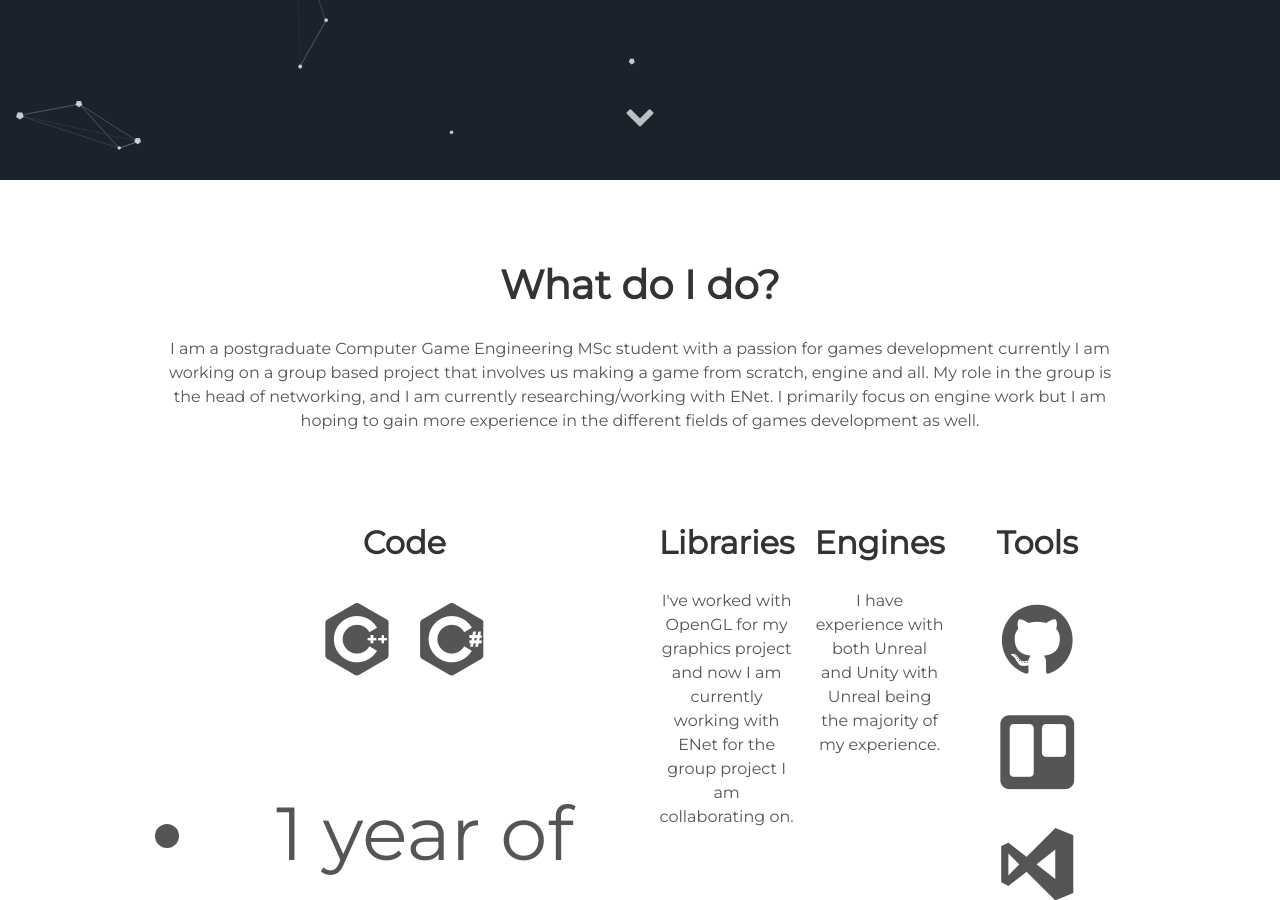
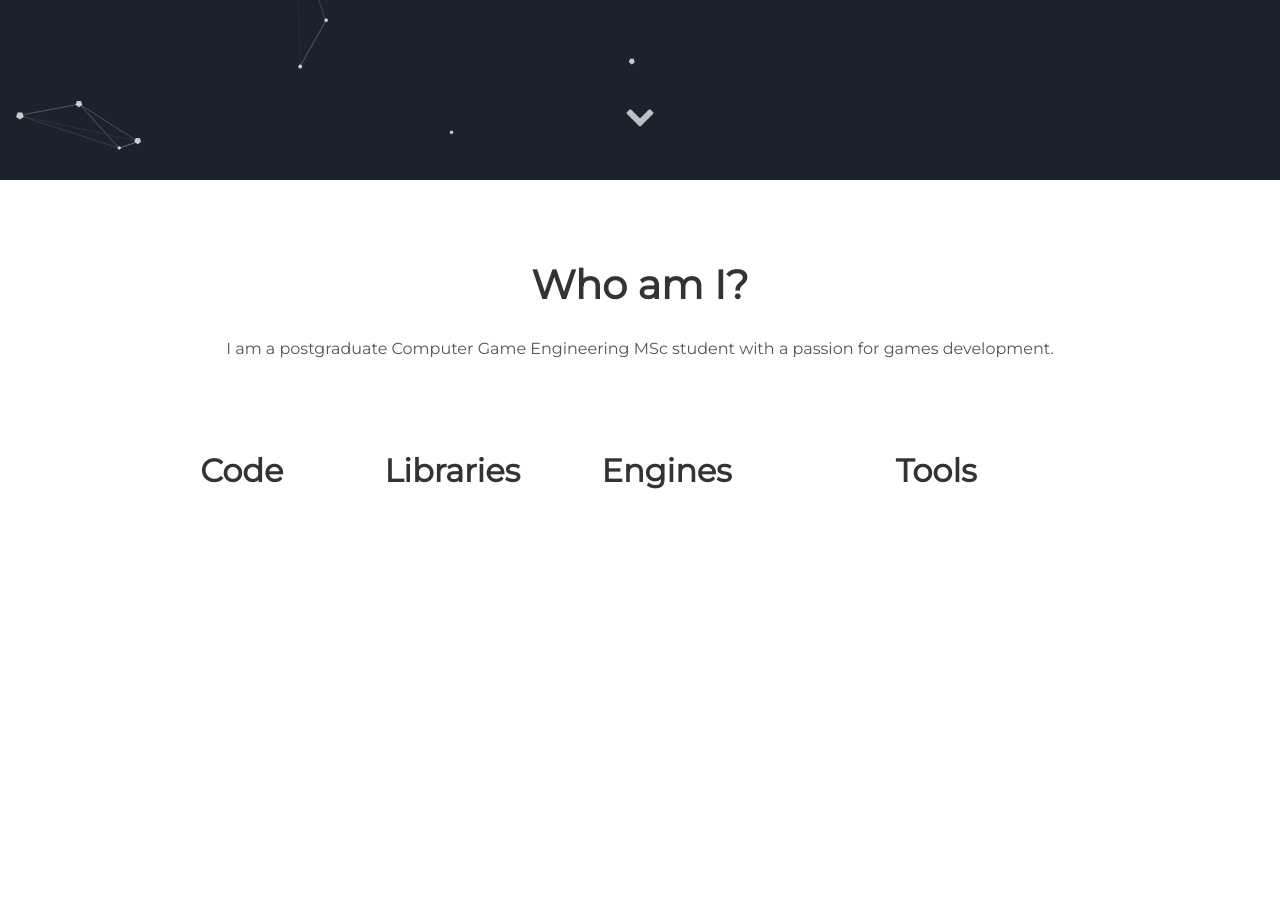
Before and after one commit to GeordieGinge/GeordieGinge.github.io, a Jekyll site: the page built from index.html, in a window 1280 px wide and 900 px high, scrolled down 720 px. Built offline with Jekyll 4.4.1, drawn with Linux system fonts in a browser that asks for light colours; some of the changed text lies outside the part shown.

Commit message:
Tidied up the abouts section

```diff
--- a/_config.yml
+++ b/_config.yml
@@ -6,7 +6,7 @@ description: Aaron's Website!
 
 # User settings
 username: Aaron Robson
-user_description: I am a postgraduate Computer Game Engineering MSc student with a passion for games development currently I am working on a group based project that involves us making a game from scratch, engine and all. My role in the group is the head of networking, and I am currently researching/working with ENet. I primarily focus on engine work but I am hoping to gain more experience in the different fields of games development as well.
+user_description: I am a postgraduate Computer Game Engineering MSc student with a passion for games development.
 user_title: Computer Games Engineering MSc student
 email: aaronrobson19@hotmail.co.uk
 twitter_username: Robson1Aaron
--- a/_includes/about.html
+++ b/_includes/about.html
@@ -1,36 +1,40 @@
  <div class="user-details">
-  <h1> What do I do? </h1>
+  <h1> Who am I? </h1>
   <p> {{site.user_description}} </p>
 </div>
 <div class="user">
 <div class="tech">
   <h2>Code</h2>
-  <i class="devicon-cplusplus-plain"></i>
-  <i class="devicon-csharp-plain"></i>
     <ul>
-      <li>1 year of unity experience.</li>
-      <li>Primarly work with C++</li>
-      <li>Past experience with GLSL</li>
+    <li style="color:white;font-size:15px">1 year of experience with C#</li>
+    <li style="color:white;font-size:15px">Primarly work with C++</li>
+    <li style="color:white;font-size:15px">Past experience with GLSL</li>
     </ul>
 </div>
 <div class="user">
 <div class="tech">
       <h2>Libraries</h2>
-      <p>I've worked with OpenGL for my graphics project and now I am currently working with ENet for the group project I am collaborating on.</p>
-    </div>
+      <ul>
+        <li style="color:white;font-size:15px">Worked with OpenGL for my graphics project</li>
+        <li style="color:white;font-size:15px">Currently working with ENet for the group project</li>
+     </ul>
+</div>
 <div class="user">
 <div class="tech">
         <h2>Engines</h2>
-        <p>I have experience with both Unreal and Unity with Unreal being the majority of my experience.</p>
+        <ul>
+          <li style="color:white;font-size:15px">2 years experience with Unreal</li>
+          <li style="color:white;font-size:15px">1 year experience with Unity</li>
+       </ul>
       </div>
 <div class="user">
 <div class="tech">
       <h2>Tools</h2>
-      <i class="devicon-github-plain"></i>
-      <i class="devicon-trello-plain"></i>
-      <i class="devicon-visualstudio-plain"></i>
-      <p> I've used Visual Studio for 4 years now, and I have used it for all of my projects.
-        Git is used regularly for my projects as well, even for version control. To compliment this I also use Trello which allows me to organise and coordinate my work.
-        I've even worked with Nsight for my graphics project.</p>
+        <ul>
+          <li style="color:white;font-size:15px">3 years experience with Visual Studio</li>
+          <li style="color:white;font-size:15px">Experience with GitHub, primarily used for version control on my projects</li>
+          <li style="color:white;font-size:15px">Experience with Trello, used to organise myt projects and work in general</li>
+          <li style="color:white;font-size:15px">Past Experience with Nsight due to it being used to debug my graphics project</li>
+       </ul>
     </div>
 </div>
```
